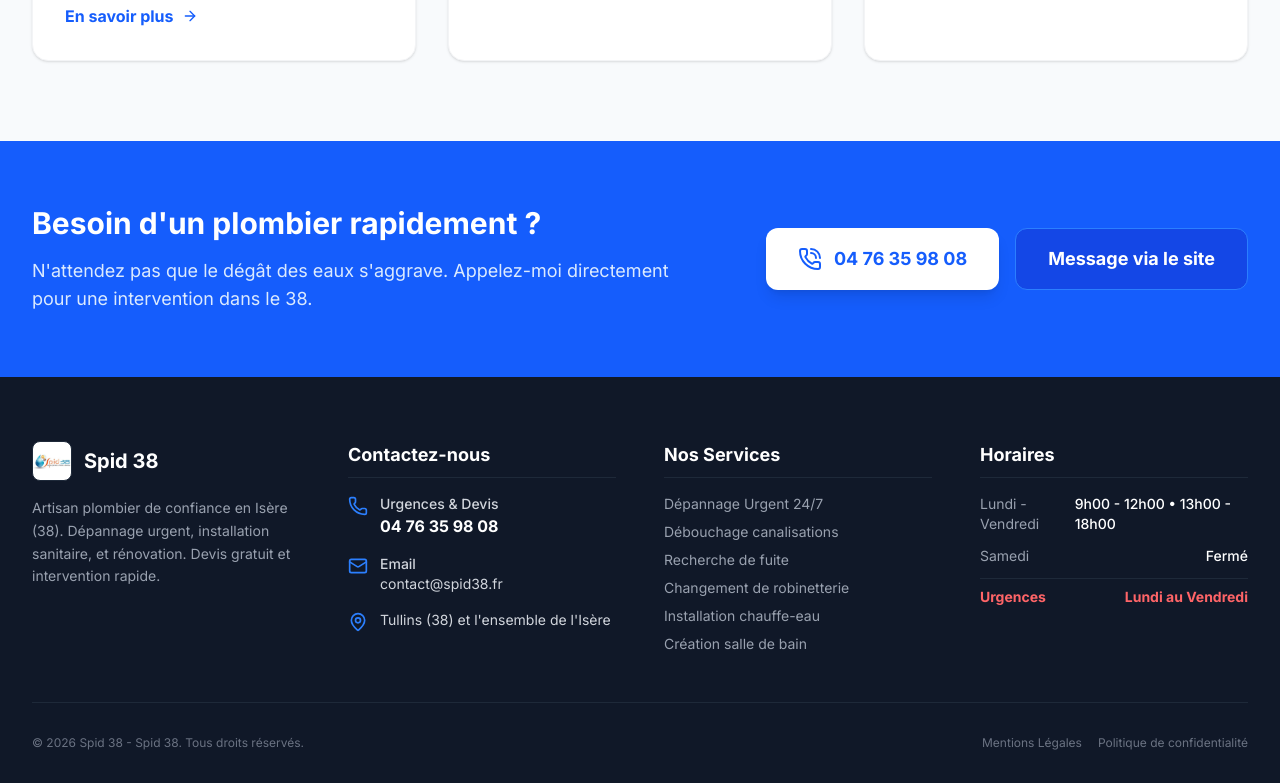
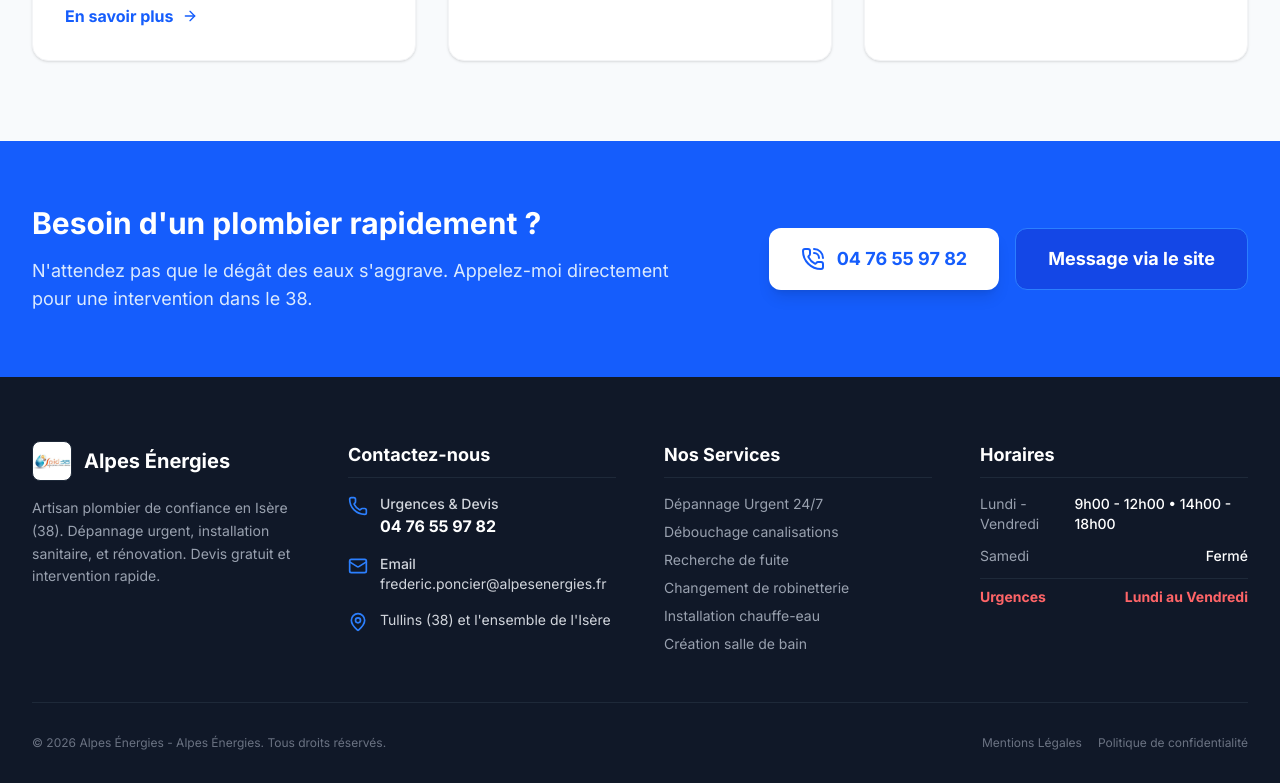
Before and after one commit to garei0stre/project, a React (Vite) app: page / in a window 1280 px wide. Shown: the part 1589-2372 px from the top of the page. Built offline with nearby package versions, Linux system fonts and the light colour scheme.

Commit message:
[MOD] plombier information

```diff
--- a/src/config.ts
+++ b/src/config.ts
@@ -1,11 +1,11 @@
 export const clientConfig = {
   // General Information
-  companyName: "Spid 38",
-  plumberName: "Spid 38",
-  phone: "04 76 35 98 08",
-  phoneRaw: "0476359808", // No spaces, for href="tel:..."
-  email: "contact@spid38.fr",
-  address: "29 Chem. du Salamot, 38210 Tullins",
+  companyName: "Alpes Énergies",
+  plumberName: "Alpes Énergies",
+  phone: "04 76 55 97 82",
+  phoneRaw: "0476559782", // No spaces, for href="tel:..."
+  email: "frederic.poncier@alpesenergies.fr",
+  address: "750 Av. du Peuras, 38210 Tullins",
 
   // Location & Coverage Area
   mainCity: "Tullins",
@@ -16,16 +16,16 @@ export const clientConfig = {
   detailedAreaText: "Déplacement rapide sur Tullins et ses environs.",
 
   // Opening Hours
-  hoursWeek: "9h00 - 12h00 • 13h00 - 18h00",
+  hoursWeek: "9h00 - 12h00 • 14h00 - 18h00",
   hoursSaturday: "Fermé",
   hoursEmergency: "Lundi au Vendredi",
 
   // Custom Descriptions / Copywriting
   badgeText: "Chauffage & Plomberie - Tullins (38)",
   heroTitle: "Votre Expert Chauffage & Plomberie à Tullins et Environs",
-  heroDescription: "Spid 38 intervient rapidement à Tullins et en Isère pour toutes vos installations de chauffage, plomberie et dépannages.",
+  heroDescription: "Alpes Énergies intervient rapidement à Tullins et en Isère pour toutes vos installations de chauffage, plomberie et dépannages.",
 
-  aboutDescription: "Spid 38, situé à Tullins (38), est votre partenaire de confiance spécialisé dans les installations thermiques, la plomberie, le chauffage et les énergies.",
+  aboutDescription: "Alpes Énergies, situé à Tullins (38), est votre partenaire de confiance spécialisé dans les installations thermiques, la plomberie, le chauffage et les énergies.",
 
   // Assets (Custom Logo & Photos)
   logo: "/logo.jpg",
```
